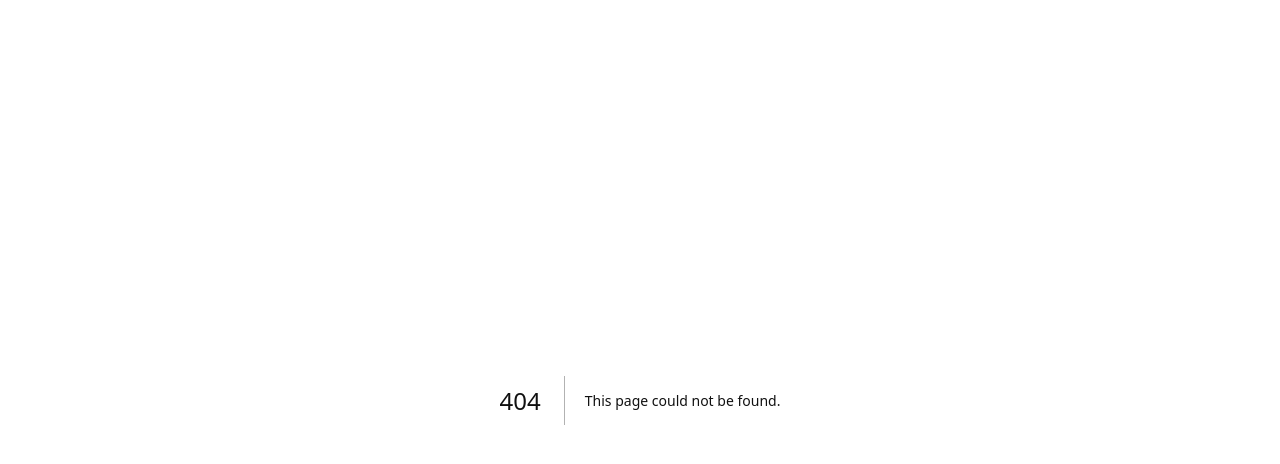
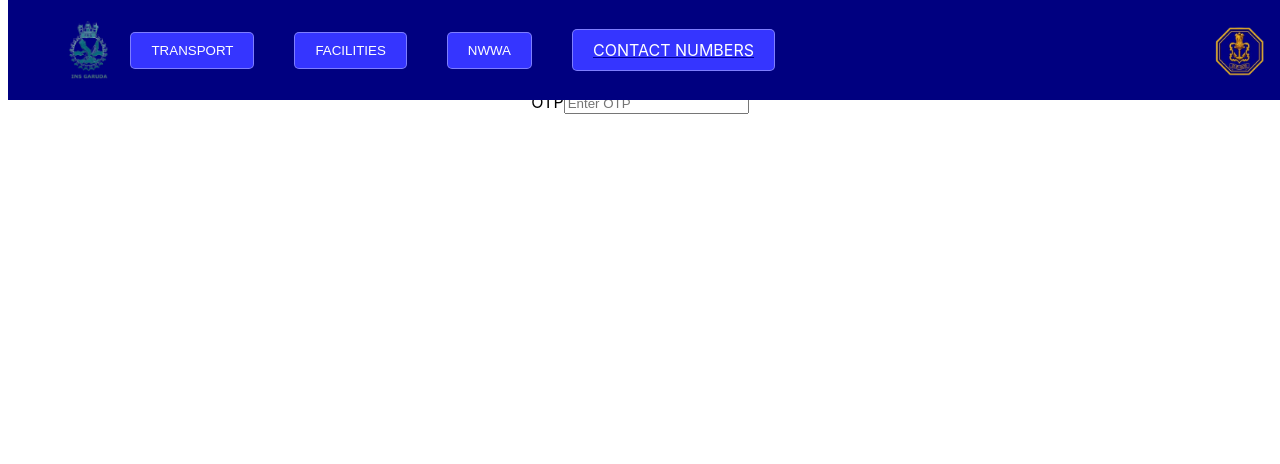
Before and after one commit to adityakm24/Navy_One, a Next.js app in the folder navyone/: page /admin in a window 1280 px wide. Before the commit this address had no page. Shown: the top 464 px of the page. Built offline with nearby package versions, Linux system fonts and the light colour scheme; a web font is replaced by a local one.

Commit message:
Version Changes

```diff
--- a/navyone/assets/styles/Navbar.module.css
+++ b/navyone/assets/styles/Navbar.module.css
@@ -9,6 +9,7 @@
   top: 0;
   position: fixed;
   width: 100%;
+  text-decoration: none;
 }
 
 .left img,
@@ -31,7 +32,6 @@
 
 .adminButton {
   background-color: rgb(53, 53, 255);
-  text-decoration: none;
   color: white;
   border: 1px solid rgba(255, 255, 255, 0.362); /* Thin white border added */
   padding: 10px 20px;
@@ -41,6 +41,7 @@
   text-transform: uppercase;
   display: flex;
   align-items: center;
+  text-decoration: none;
 }
 
 .adminButton:hover {
--- /dev/null
+++ b/navyone/components/Admin.js
@@ -0,0 +1,22 @@
+import React from 'react';
+import Navbar from "./Navbar";
+
+const Admin = () => {
+  return (
+    <div>
+      <Navbar />
+      <div style={{ textAlign: 'center', marginTop: '50px' }}>
+        <div>
+          <label htmlFor="mobileNumber">Mobile Number</label>
+          <input type="tel" id="mobileNumber" name="mobileNumber" placeholder="Enter mobile number" />
+        </div>
+        <div style={{ marginTop: '20px' }}>
+          <label htmlFor="otp">OTP</label>
+          <input type="text" id="otp" name="otp" placeholder="Enter OTP" />
+        </div>
+      </div>
+    </div>
+  );
+};
+
+export default Admin;
--- a/navyone/components/Navbar.js
+++ b/navyone/components/Navbar.js
@@ -85,9 +85,10 @@ const Navbar = () => {
           )}
         </div>
 
-          <Link href="/contact/" className={styles.navLink}>
-            <button className={styles.adminButton}>Contact Numbers</button>
-          </Link>
+        <Link href="/contact/" passHref>
+          <div className={styles.adminButton}>Contact Numbers</div>
+        </Link>
+
       </div>
       <div className={styles.right}>
         <Link href="/">
--- a/navyone/package.json
+++ b/navyone/package.json
@@ -11,7 +11,7 @@
   "dependencies": {
     "eslint": "8.51.0",
     "eslint-config-next": "13.5.4",
-    "next": "13.5.4",
+    "next": "^14.0.3",
     "react": "18.2.0",
     "react-dom": "18.2.0",
     "react-responsive-carousel": "^3.2.23"
--- /dev/null
+++ b/navyone/pages/admin.js
@@ -0,0 +1,9 @@
+import React from "react";
+import Admin from "@/components/Admin";
+
+function adminpage() {
+  return <Admin />;
+}
+
+export default adminpage;
+``
```
Also changed, not shown: 1 other file (tests, documents, lock files or other folders).
